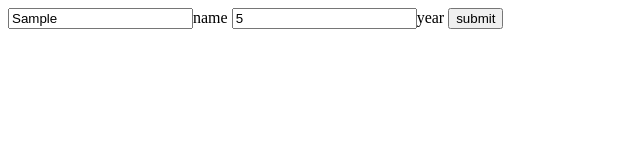
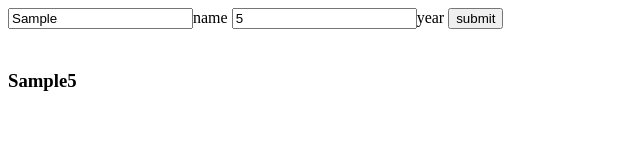
Before and after one commit to acciojob/sharable-urls-chitra36, a website: page main.html in a window 1280 px wide. Both pictures are taken after typing "Sample", "5" into the empty fields and a click on the button "submit". Shown: the full height of the page, 0-640 px from the left. Drawn offline with Linux system fonts and the light colour scheme.

Commit message:
created a submission

```diff
--- a/main.html
+++ b/main.html
@@ -6,7 +6,7 @@
 
 	  <input type="text" id="name">name</input>
 	  <input type="number"id="year" min="2000">year</input>
-	  <button id="button">submit</button>
+	  <button id="button" onclick="fn()">submit</button>
 	  <h3 id="url"></h3>
   </body>
 
--- a/script.js
+++ b/script.js
@@ -1 +1,7 @@
 // your code here
+
+function fn(){
+    var Name = document.getElementById('name').value;
+  var year = document.getElementById('year').value;
+    document.getElementById('url').innerHTML += '<br>'  + Name+year ;
+}
```
